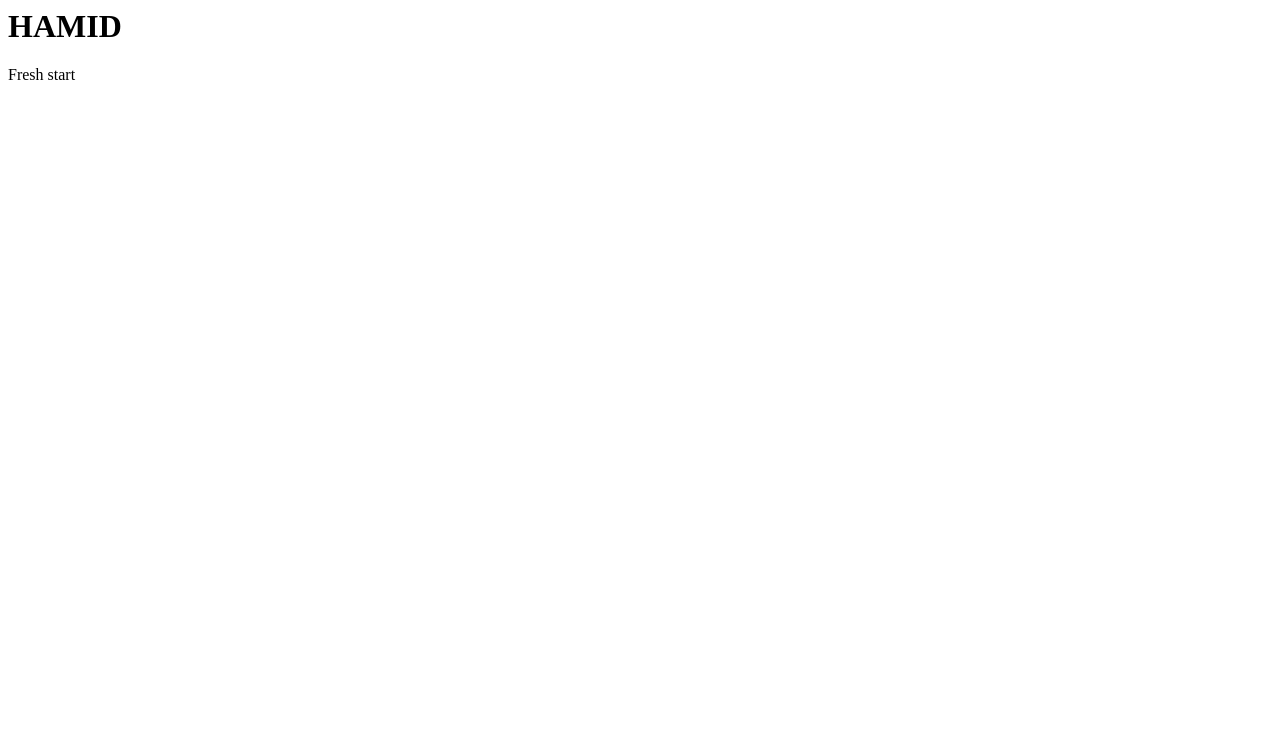
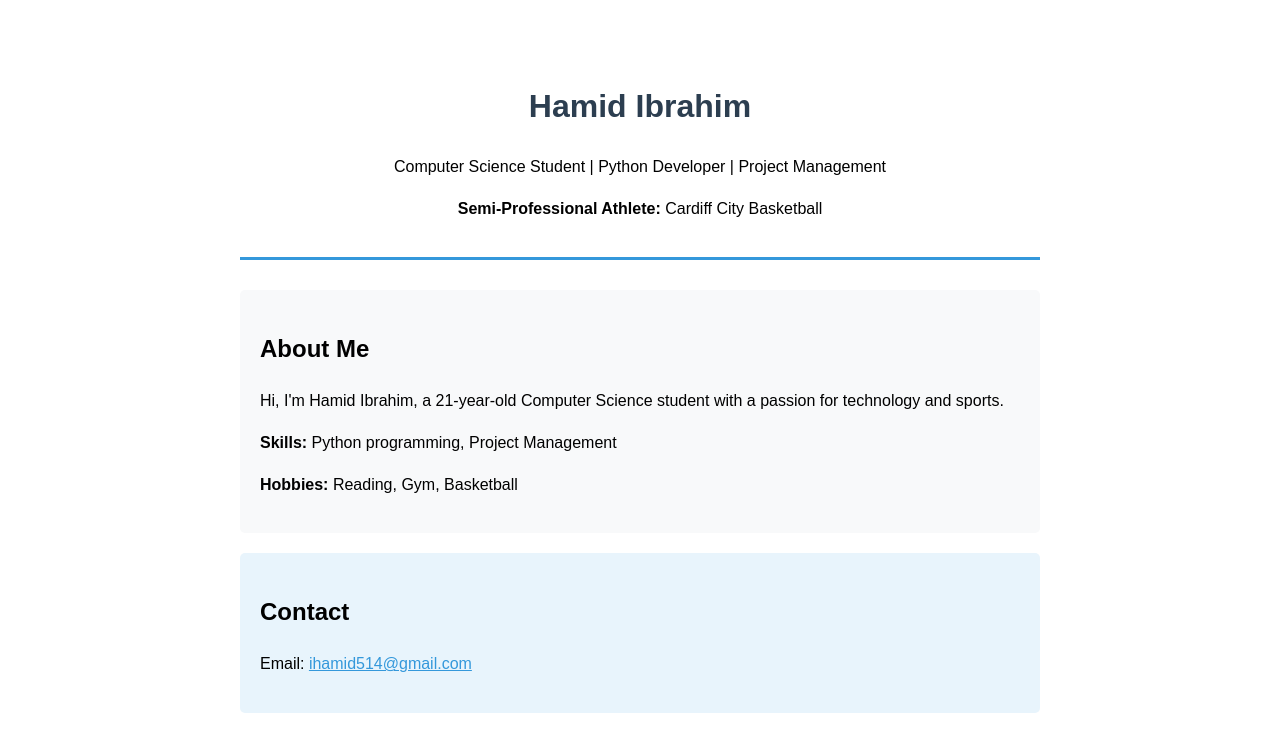
Before and after one commit to ihamid514-crypto/ihamid514-crypto.github.io, a plain HTML site: page index.html in a window 1280 px wide. Drawn offline with Linux system fonts and the light colour scheme.

Commit message:
Update index.html

```diff
--- a/index.html
+++ b/index.html
@@ -1,2 +1,55 @@
-<h1>HAMID</h1>
-<p>Fresh start</p>
+<!DOCTYPE html>
+<html>
+<head>
+    <title>Hamid Ibrahim | Portfolio</title>
+    <style>
+        body {
+            font-family: Arial, sans-serif;
+            max-width: 800px;
+            margin: 40px auto;
+            padding: 20px;
+            line-height: 1.6;
+        }
+        header {
+            text-align: center;
+            border-bottom: 3px solid #3498db;
+            padding-bottom: 20px;
+            margin-bottom: 30px;
+        }
+        h1 {
+            color: #2c3e50;
+        }
+        section {
+            background: #f8f9fa;
+            padding: 20px;
+            margin: 20px 0;
+            border-radius: 5px;
+        }
+        .contact {
+            background: #e8f4fc;
+        }
+        a {
+            color: #3498db;
+        }
+    </style>
+</head>
+<body>
+    <header>
+        <h1>Hamid Ibrahim</h1>
+        <p>Computer Science Student | Python Developer | Project Management</p>
+        <p><strong>Semi-Professional Athlete:</strong> Cardiff City Basketball</p>
+    </header>
+
+    <section>
+        <h2>About Me</h2>
+        <p>Hi, I'm Hamid Ibrahim, a 21-year-old Computer Science student with a passion for technology and sports.</p>
+        <p><strong>Skills:</strong> Python programming, Project Management</p>
+        <p><strong>Hobbies:</strong> Reading, Gym, Basketball</p>
+    </section>
+
+    <section class="contact">
+        <h2>Contact</h2>
+        <p>Email: <a href="mailto:ihamid514@gmail.com">ihamid514@gmail.com</a></p>
+    </section>
+</body>
+</html>
```
